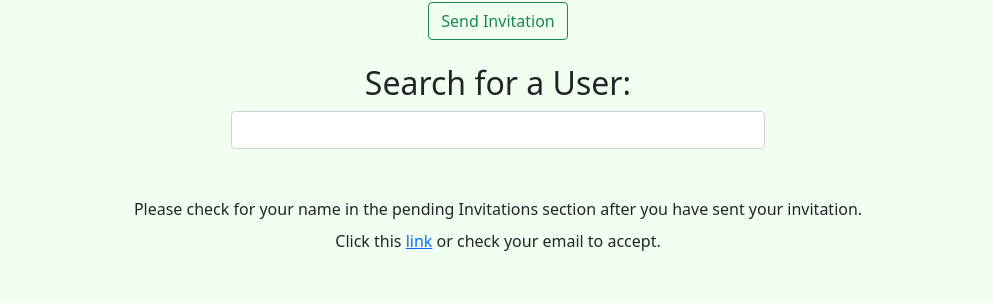
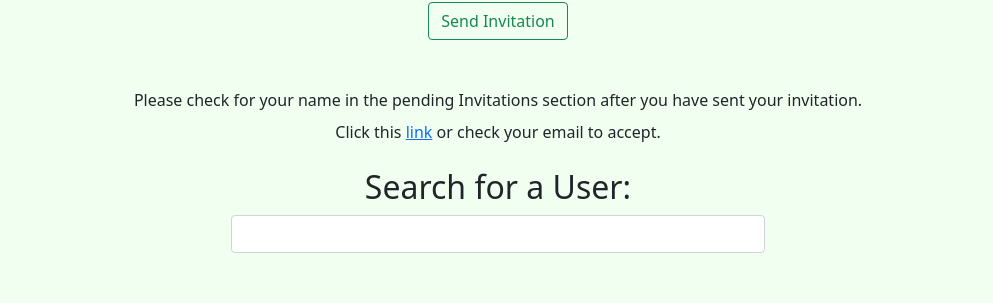
Before and after one commit to programmers-from-the-same-company/company-website, a React (Create React App) app: page / in a window 1280 px wide. Shown: the part 298-601 px from the top of the page, without its empty margins (142-1135 px from the left). Built offline with nearby package versions, Linux system fonts and the light colour scheme; no server answers.

Commit message:
Put the search item in the wrong position. Corrected it now.

```diff
--- a/src/Home/UsernameInput.tsx
+++ b/src/Home/UsernameInput.tsx
@@ -73,6 +73,12 @@ function UsernameInput() {
                 Send Invitation
             </button>
 
+
+
+            <h3 className="mt-5">{apiResponse}</h3>
+            <div className= "m-2">Please check for your name in the pending Invitations section after you have sent your invitation.</div>
+            <div className= "m-2">Click this <a href="https://github.com/programmers-from-the-same-company">link</a> or check your email to accept.</div>
+
             <div className="container my-4">
                 <h2>Search for a User:</h2>
                 <input
@@ -83,9 +89,6 @@ function UsernameInput() {
                 />
             </div>
 
-            <h3 className="mt-5">{apiResponse}</h3>
-            <div className= "m-2">Please check for your name in the pending Invitations section after you have sent your invitation.</div>
-            <div className= "m-2">Click this <a href="https://github.com/programmers-from-the-same-company">link</a> or check your email to accept.</div>
             <div className="row m-5">
                 <div className="col text-center">
                     <h2>Pending Invitations</h2>
```
